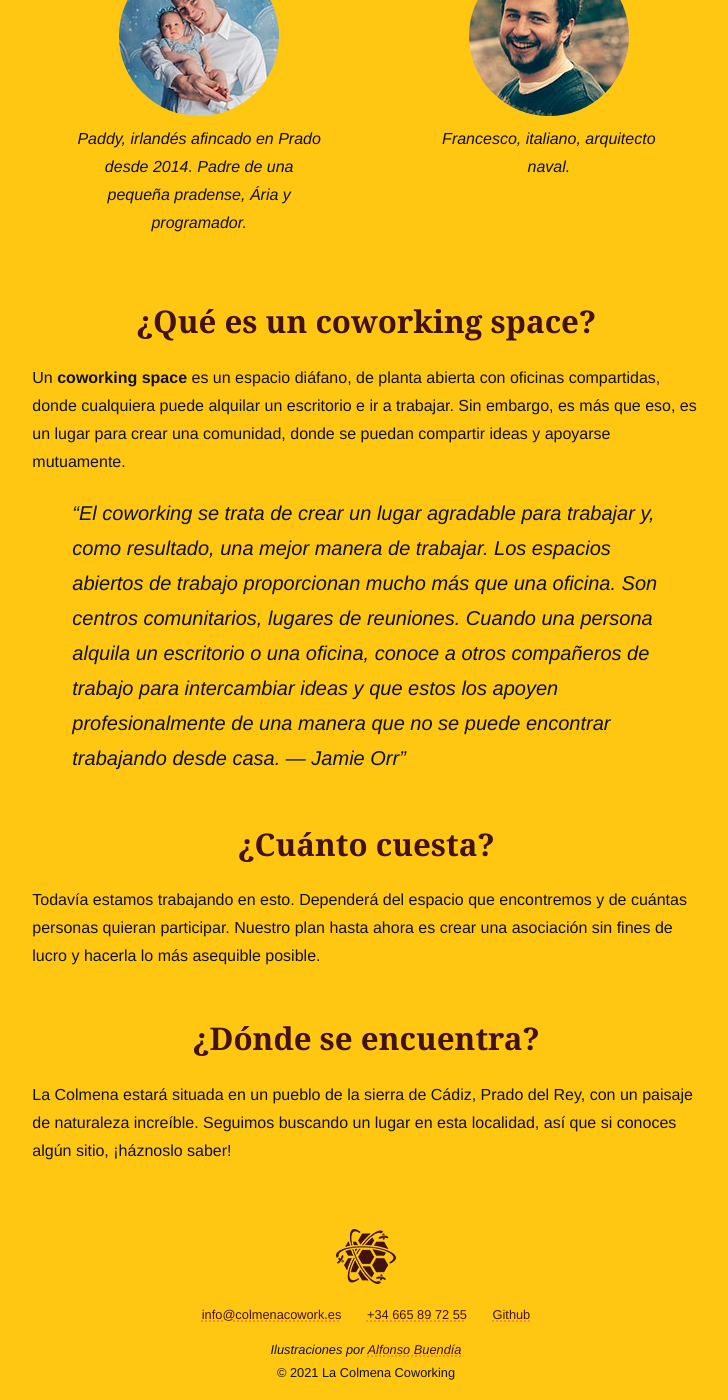
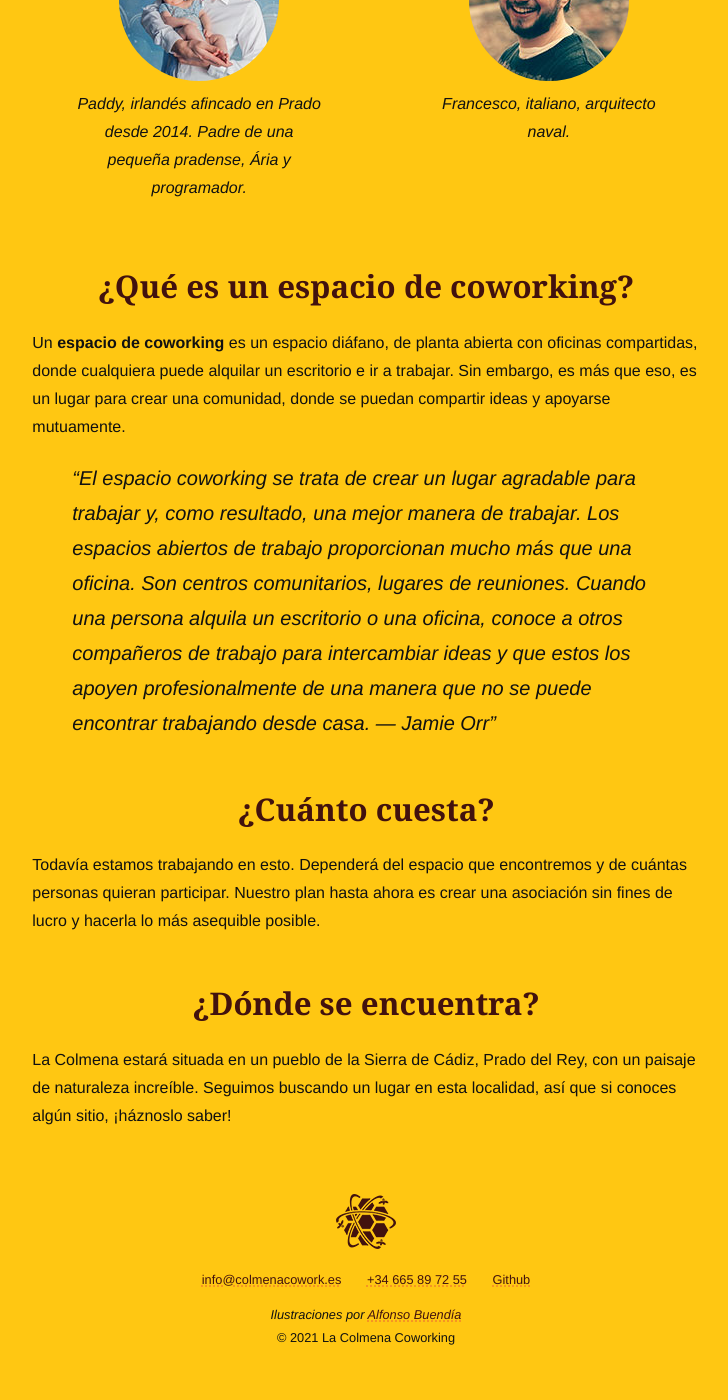
Before and after one commit to paddyohanlon/colmenacowork, a Jekyll site: the page built from index.md, in a window 1280 px wide and 1400 px high, scrolled down 2568 px. Shown: the whole window, without its empty margins (274-1002 px from the left). Built offline with Jekyll 4.4.1, drawn with Linux system fonts in a browser that asks for light colours; some web fonts are replaced; after the commit the page ends 3933 px from its top, so only the background shows below that; some of the changed text lies outside the part shown.

Commit message:
Update Spanish home content

```diff
--- a/_config.yml
+++ b/_config.yml
@@ -1,12 +1,12 @@
-url: "https://colmenacowork.es" # the base hostname & protocol for your site, e.g. http://example.com
-baseurl: "" # the subpath of your site, e.g. /blog
-title: "La Colmena Coworking Rural" # the name of your site, e.g. ACME Corp.
+url: "https://colmenacowork.es"
+baseurl: ""
+title: "La Colmena Espacio de Coworking"
 lang: "es"
 
-tagline: "Coworking en Prado del Rey"
+tagline: "Espacio de Coworking en Prado del Rey, Cádiz"
 permalink: /blog/:categories/:year/:month/:day/:title
 
-description: "Estamos planeando abrir La Colmena Coworking, una oficina compartida en Prado del Rey. Un lugar donde compartir ideas, desarrollar y mejorar tus ideas de negocio"
+description: "Estamos planeando abrir La Colmena un espacio de coworking en Prado del Rey, Cádiz. Un espacio coworking donde compartir ideas, desarrollar y mejorar tus ideas de negocio"
 twitter:
   card: summary_large_image
 
--- a/_layouts/default.html
+++ b/_layouts/default.html
@@ -4,7 +4,6 @@
     <meta http-equiv="X-UA-Compatible" content="IE=edge">
     <meta name="viewport" content="width=device-width, initial-scale=1">
     <meta charset="utf-8">
-    <title>{{ page.title }} - {{ site.title }}</title>
     {% comment %} Jekyll SEO plugin. Displays `<title>` and social meta tags {% endcomment %}
     {%- seo -%}
     {% assign pages=site.pages | where:"ref", page.ref | sort: 'lang' %}
--- a/index.md
+++ b/index.md
@@ -1,19 +1,18 @@
 ---
 layout: default
-title: Coworking en Prado del Rey
+title: Coworking Rural en Prado del Rey, Cádiz
 image: social.png
 lang: es
 ref: home
 ---
 
-<h1 class="main-heading">Coworking <span class="prado"><span class="en">en</span> Prado del Rey</span></h1>
+<h1 class="main-heading">Espacio de Coworking <span class="prado"><span class="en">en</span> Prado del Rey, Cádiz</span></h1>
 
-¿Trabajas remotamente en Prado del Rey y estás interesado/a
-en un espacio compartido?
+¿Trabajas remotamente y estás interesado/a un espacio de coworking?
 {: .large }
 
 Estamos planeando abrir **La Colmena Coworking**, una oficina compartida en
-Prado del Rey. Un lugar donde compartir ideas, desarrollar y mejorar tus
+la Sierra de Cádiz. Un espacio coworking donde compartir ideas, desarrollar y mejorar tus
 ideas de negocio y tener interacción social, algo que siempre se
 echa de menos.
 
@@ -27,7 +26,7 @@
   loading="lazy"
 />
 
-La Colmena Coworking tiene previsto abrir sus puertas en 2021, siempre y cuando la situación de COVID mejore. Este espacio será creado como
+La Colmena Coworking tiene previsto abrir sus puertas en 2021, siempre y cuando la situación de COVID mejore. Este espacio de coworking será creado como
 una asociación sin ánimo de lucro para poder hacerlo lo más asequible
 posible y para que cualquier beneficio que genere, sea para mejorar el
 espacio en el que trabajamos.
@@ -61,7 +60,7 @@
 ## ¿Te parece interesante? ¡Háznoslo saber!
 
 Estamos intentando estimar cuántas personas podrían estar interesadas
-en este proyecto. Si estás interesado en el coworking de Prado del Rey,
+en este proyecto. Si estás interesado en el espacio de coworking en Prado del Rey,
 regístrate a continuación.
 
 Si por el contrario no estás interesado pero
@@ -103,14 +102,14 @@
   </figure>
 </div>
 
-### ¿Qué es un coworking space?
+### ¿Qué es un espacio de coworking?
 
-Un **coworking space** es un espacio diáfano, de planta abierta con oficinas
+Un **espacio de coworking** es un espacio diáfano, de planta abierta con oficinas
 compartidas, donde cualquiera puede alquilar un escritorio e ir a trabajar.
 Sin embargo, es más que eso, es un lugar para crear una comunidad,
 donde se puedan compartir ideas y apoyarse mutuamente.
 
-> “El coworking se trata de crear un lugar agradable para trabajar y, como
+> “El espacio coworking se trata de crear un lugar agradable para trabajar y, como
 > resultado, una mejor manera de trabajar. Los espacios abiertos de trabajo
 > proporcionan mucho más que una oficina. Son centros comunitarios,
 > lugares de reuniones. Cuando una persona alquila un escritorio o una
@@ -127,6 +126,6 @@
 
 ### ¿Dónde se encuentra?
 
-La Colmena estará situada en un pueblo de la sierra de Cádiz, Prado del
+La Colmena estará situada en un pueblo de la Sierra de Cádiz, Prado del
 Rey, con un paisaje de naturaleza increíble. Seguimos buscando un
 lugar en esta localidad, así que si conoces algún sitio, ¡háznoslo saber!
```
